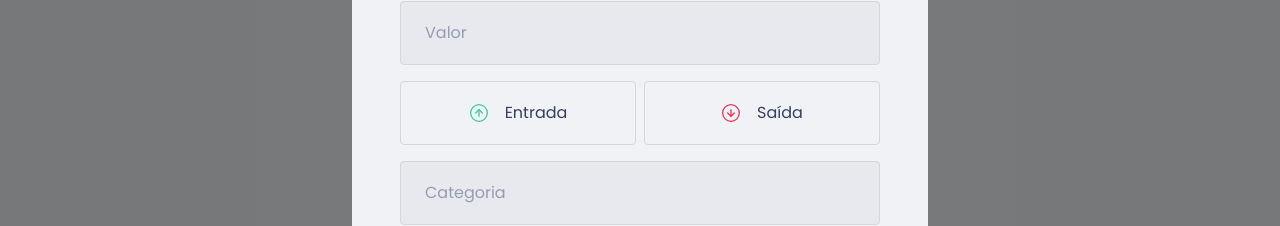
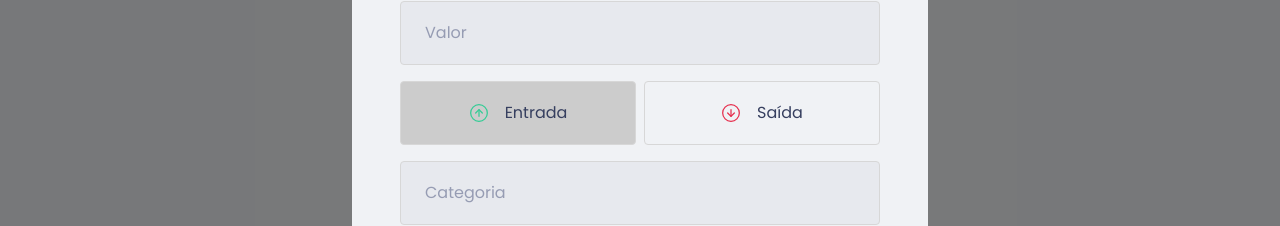
Before and after one commit to teilorbarcelos/tsbmoney, a React (Create React App) app: page / in a window 1280 px wide. Both pictures are taken after a click on the button "Nova transação". Shown: the part 317-543 px from the top of the page. Built offline with nearby package versions, Linux system fonts and the light colour scheme; what miragejs would draw is missing.

Commit message:
typeButton selected style added

```diff
--- a/src/components/NewTransactionModal/index.tsx
+++ b/src/components/NewTransactionModal/index.tsx
@@ -1,8 +1,9 @@
+import { useState } from "react"
 import ReactModal from "react-modal"
 import closeImg from '../../assets/close.svg'
 import incomeImg from '../../assets/income.svg'
 import outcomeImg from '../../assets/outcome.svg'
-import { Container, TransactionTypeCOntainer } from "./styles"
+import { Container, TransactionTypeCOntainer, TypeButton } from "./styles"
 
 ReactModal.setAppElement('#root')
 
@@ -12,6 +13,7 @@ type Props = {
 }
 
 export function NewTransactionModal({ isNewTransactionModalOpen, setIsNewTransactionModalOpen }: Props) {
+  const [transactionType, setTransactionType] = useState<'income' | 'outcome'>('income')
 
   return (
     <ReactModal
@@ -41,19 +43,23 @@ export function NewTransactionModal({ isNewTransactionModalOpen, setIsNewTransac
         />
 
         <TransactionTypeCOntainer>
-          <button
+          <TypeButton
             type="button"
+            isSelected={transactionType === 'income'}
+            onClick={() => setTransactionType('income')}
           >
             <img src={incomeImg} alt="Icone de entrada" />
             <span>Entrada</span>
-          </button>
+          </TypeButton>
 
-          <button
+          <TypeButton
             type="button"
+            isSelected={transactionType === 'outcome'}
+            onClick={() => setTransactionType('outcome')}
           >
             <img src={outcomeImg} alt="Icone de saída" />
             <span>Saída</span>
-          </button>
+          </TypeButton>
         </TransactionTypeCOntainer>
 
         <input
--- a/src/components/NewTransactionModal/styles.ts
+++ b/src/components/NewTransactionModal/styles.ts
@@ -53,13 +53,18 @@ export const TransactionTypeCOntainer = styled.div`
   display: grid;
   grid-template-columns: 1fr 1fr;
   gap: 0.5rem;
+`
 
-  button {
+type TypeButtonProps = {
+  isSelected: boolean
+}
+
+export const TypeButton = styled.button<TypeButtonProps>`
   height: 4rem;
   border: 1px solid #d7d7d7;
   border-radius: 0.25rem;
 
-    background: transparent;
+  background: ${(props) => props.isSelected ? '#ccc' : 'transparent'};
 
   display: flex;
   align-items: center;
@@ -81,5 +86,4 @@ export const TransactionTypeCOntainer = styled.div`
     font-size: 1rem;
     color: var(--text-title);
   }
-  }
 `
```
Lines whose indentation alone changed are shown as unchanged.
